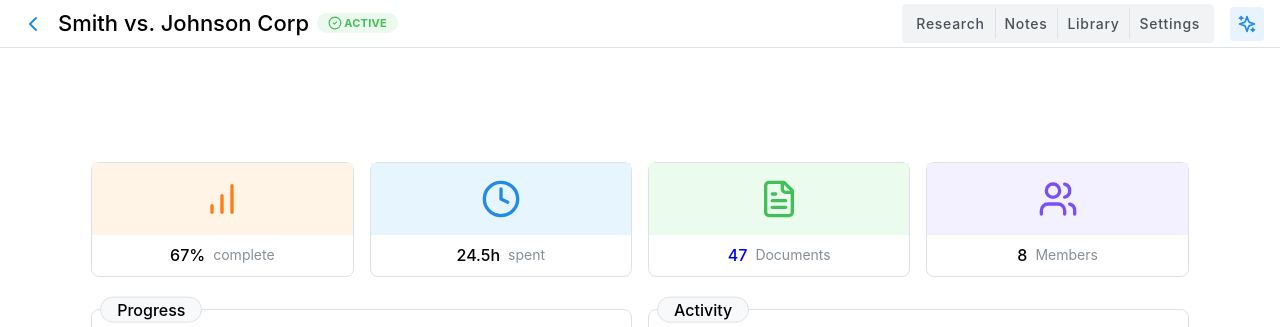
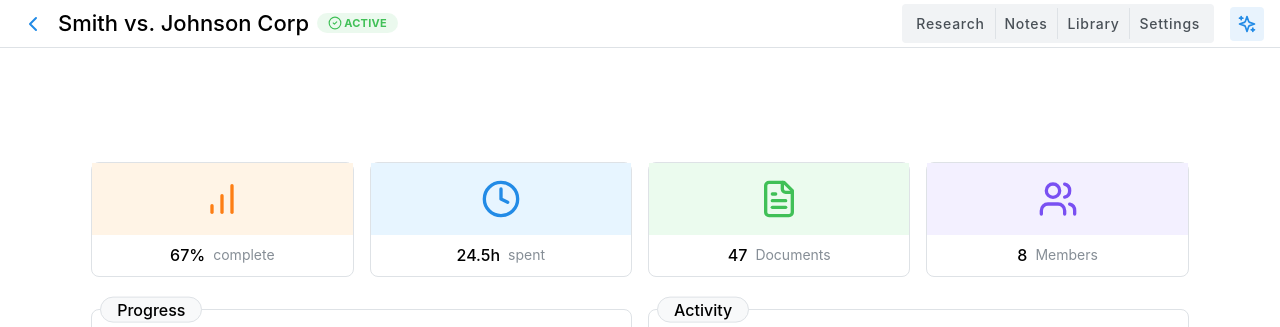
Before and after one commit to michaelcamper/kasy, a Next.js app: page /case/1 in a window 1280 px wide. Shown: the top 327 px of the page. Built offline with nearby package versions, Linux system fonts and the light colour scheme.

Commit message:
fix link color

```diff
--- a/components/case/CaseSummary.tsx
+++ b/components/case/CaseSummary.tsx
@@ -41,7 +41,7 @@ export function CaseSummary({ caseId }: CaseSummaryProps) {
       <Tooltip label="Total documents in the case">
         <Paper
           withBorder
-          style={{ flex: 1, cursor: 'pointer' }}
+          style={{ flex: 1, cursor: 'pointer', color: 'initial' }}
           radius="md"
           component={Link}
           href={`/case/${caseId}/library`}
```
